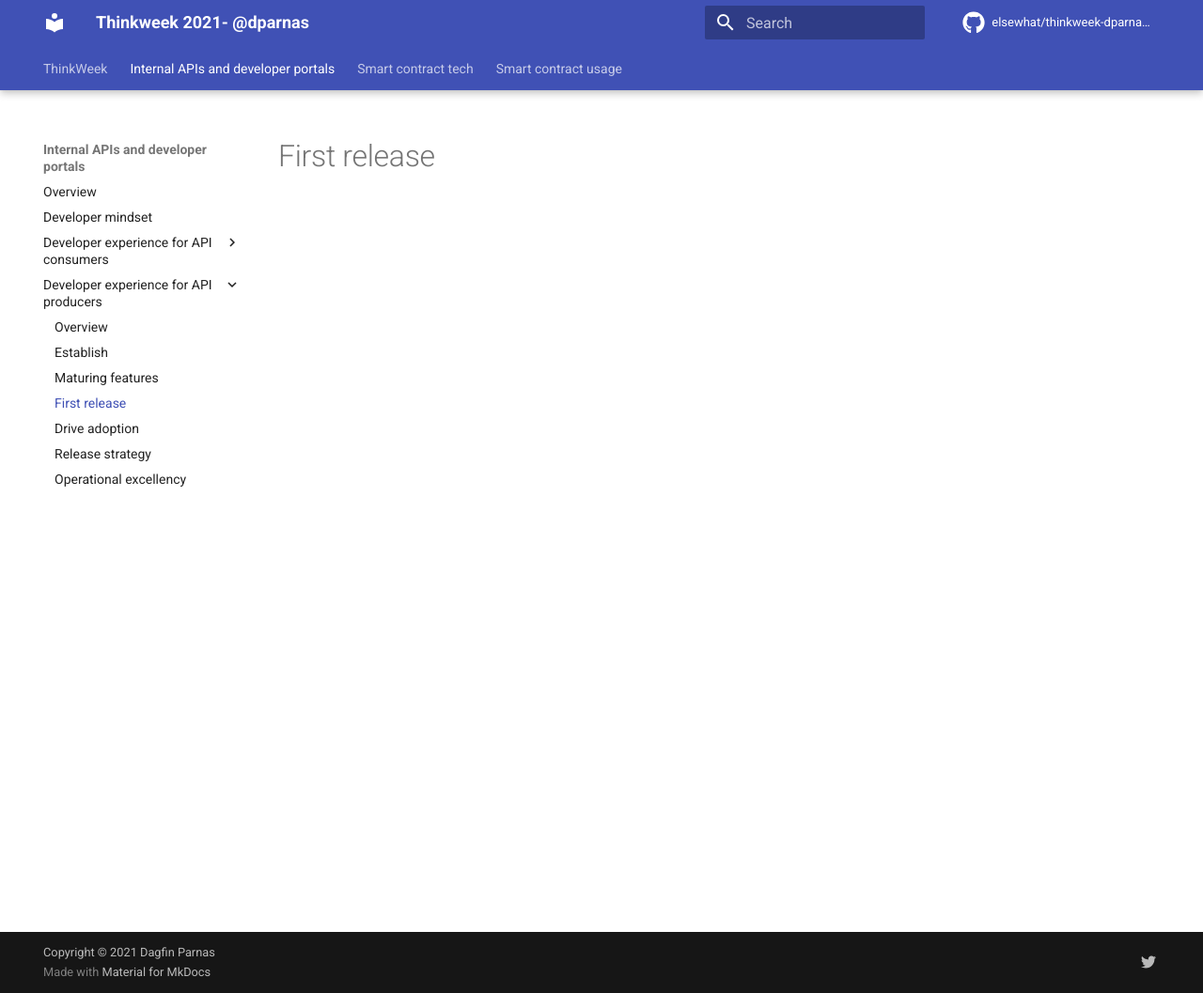
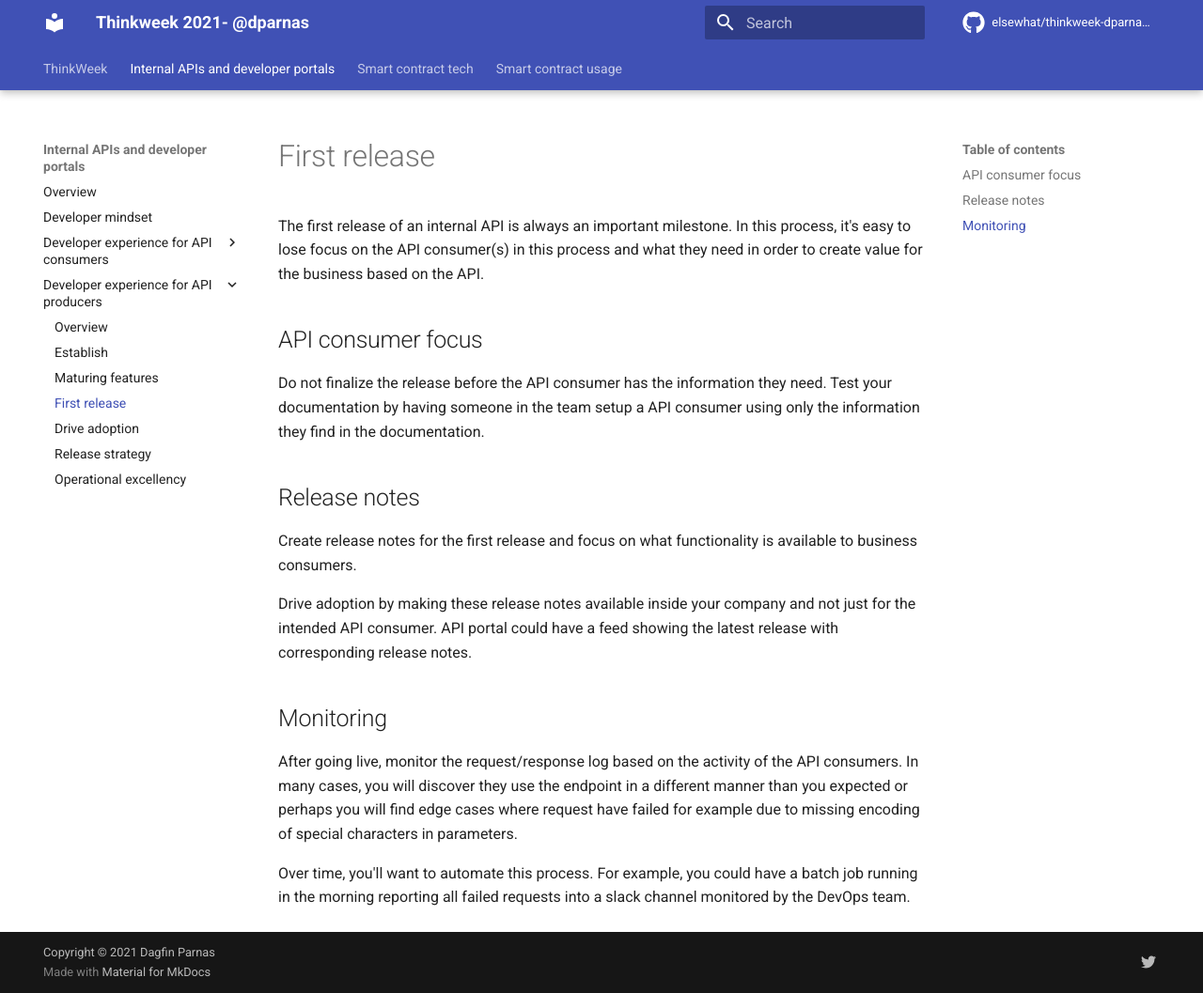
Before and after one commit to elsewhat/thinkweek-dparnas-2021, an MkDocs documentation site: the page built from docs/internal-apis/dx-producer-first-release.md, in a window 1280 px wide and 1057 px high. Shown: the whole window at 94% size. Built offline with MkDocs 1.6.1 and Material for MkDocs 9.7.7, drawn with Linux system fonts in a browser that asks for light colours; comment, search, counter and statistics services are not loaded.

Commit message:
Update dx-producer-first-release.md

```diff
--- a/docs/internal-apis/dx-producer-first-release.md
+++ b/docs/internal-apis/dx-producer-first-release.md
@@ -1 +1,19 @@
 # First release
+The first release of an internal API is always an important milestone.
+In this process, it's easy to lose focus on the API consumer(s) in this process and what they need in order to create value for the business based on the API.
+
+## API consumer focus
+Do not finalize the release before the API consumer has the information they need.
+Test your documentation by having someone in the team setup a API consumer using only the information they find in the documentation.
+
+## Release notes
+Create release notes for the first release and focus on what functionality is available to business consumers.
+
+Drive adoption by making these release notes available inside your company and not just for the intended API consumer.
+API portal could have a feed showing the latest release with corresponding release notes.
+
+## Monitoring
+After going live, monitor the request/response log based on the activity of the API consumers.
+In many cases, you will discover they use the endpoint in a different manner than you expected or perhaps you will find edge cases where request have failed for example due to missing encoding of special characters in parameters.
+
+Over time, you'll want to automate this process. For example, you could have a batch job running in the morning reporting all failed requests into a slack channel monitored by the DevOps team.
```
